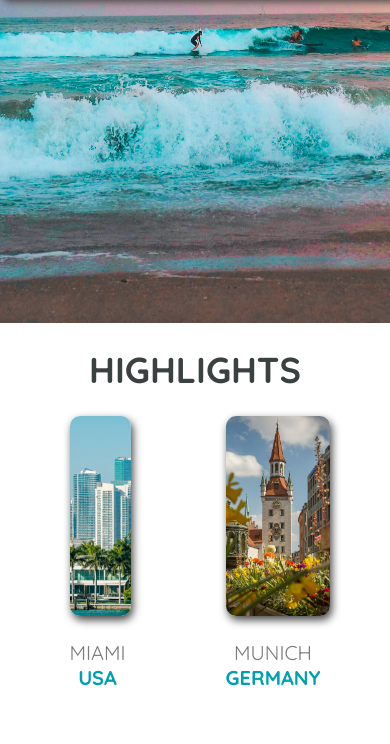
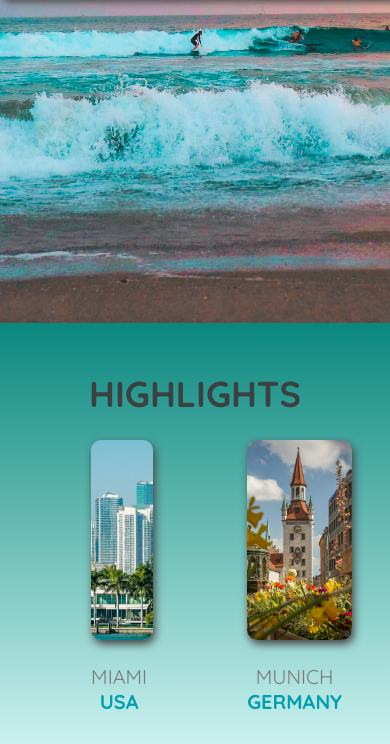
Before and after one commit to kalonjic34/travel-page, a plain HTML site: page index.html in a window 390 px wide. Shown: the part 477-1221 px from the top of the page. Drawn offline with Linux system fonts and the light colour scheme.

Commit message:
Modified the styles.css file to style the new footer section, including a linear gradient background for visual appeal. Added styles for the footer's layout and social media icons, ensuring they are displayed centrally and responsively. Improved the highlights section with padding and a background gradient for a more vibrant look.

```diff
--- a/styles.css
+++ b/styles.css
@@ -52,6 +52,11 @@
     margin: 24px 0;
 }
 
+#highlights{
+    padding: 24px;
+    background: linear-gradient(0deg, rgb(227, 255, 253),rgb(10, 136, 126));
+}
+
 #hero-content a:hover {
     background-color: rgb(255, 238, 0);
 }
```
